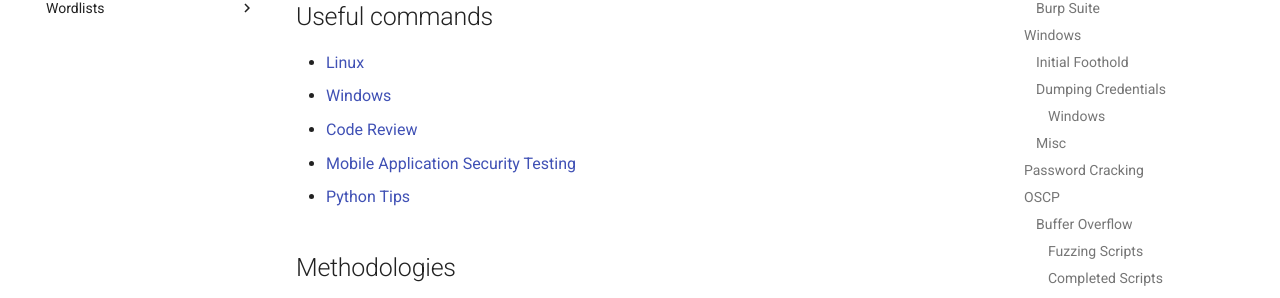
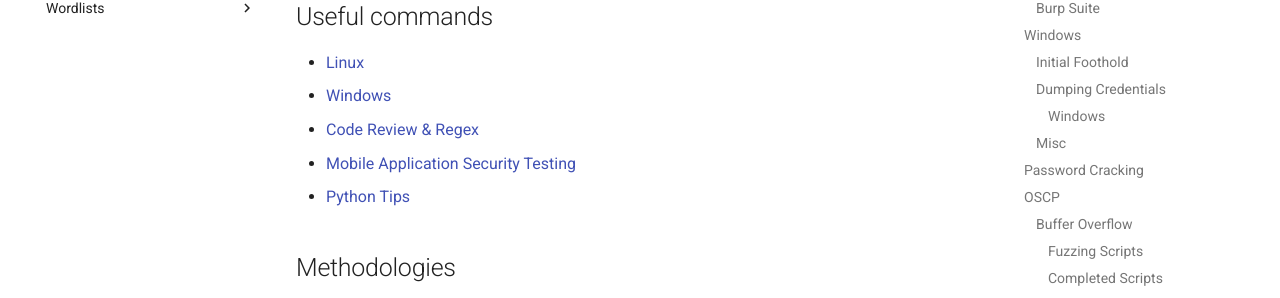
Before and after one commit to trojand/cheatsheet, an MkDocs documentation site: the page built from docs/index.md, in a window 1280 px wide and 900 px high, scrolled down 2852 px. Shown: the part 369-667 px from the top of the window. Built offline with MkDocs 1.6.1 and Material for MkDocs 9.7.7, drawn with Linux system fonts in a browser that asks for light colours; comment, search, counter and statistics services are not loaded.

Commit message:
Update index.md

```diff
--- a/docs/index.md
+++ b/docs/index.md
@@ -83,7 +83,7 @@
 ## Useful commands
 * [Linux](Useful_Commands/Linux.md)
 * [Windows](Useful_Commands/Windows.md)
-* [Code Review](Useful_Commands/Code_Review.md)
+* [Code Review & Regex](Useful_Commands/Code_Review_Regex.md)
 * [Mobile Application Security Testing](Useful_Commands/Mobile_App_Security_Testing.md)
 * [Python Tips](Useful_Commands/Python_Tips.md)
 
```
